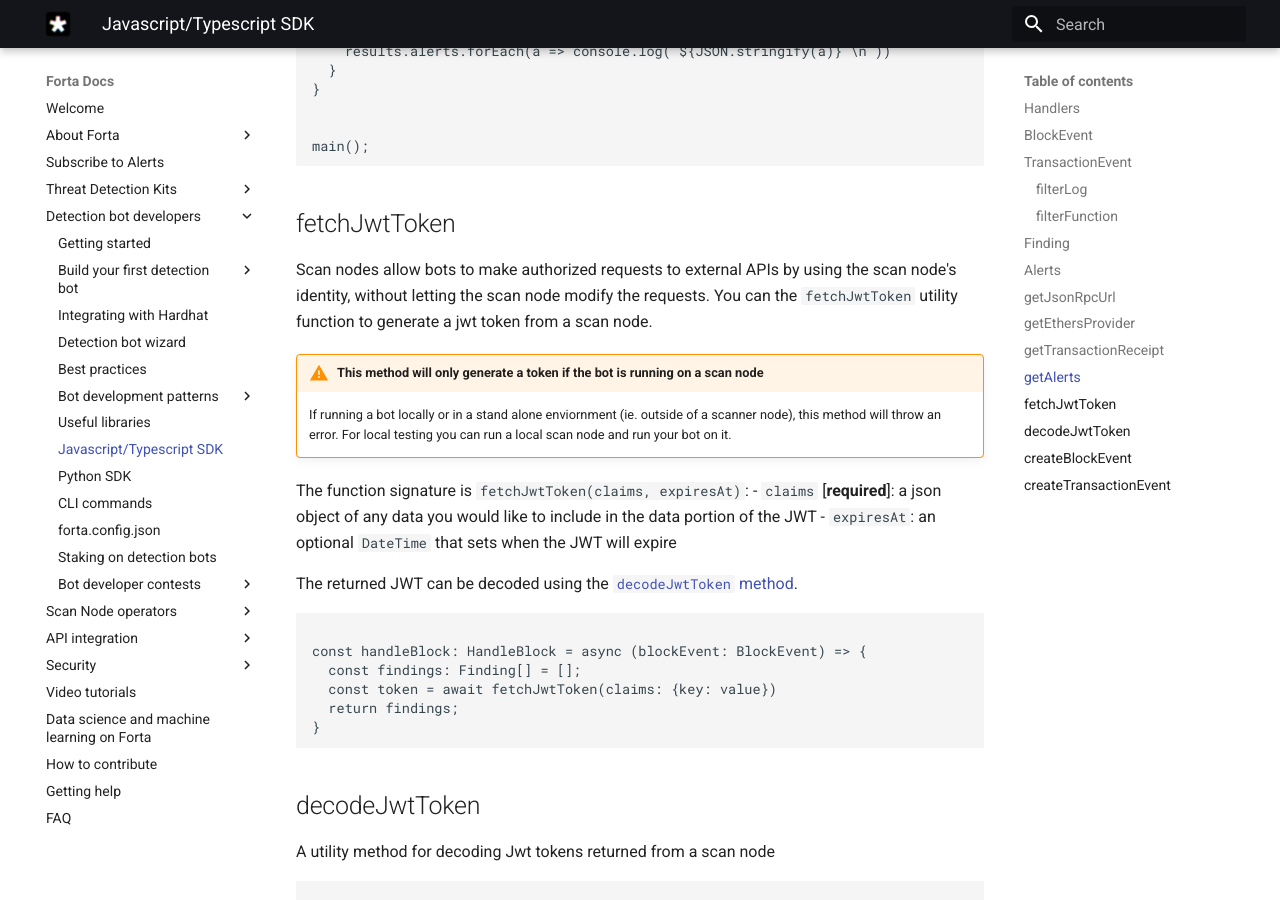
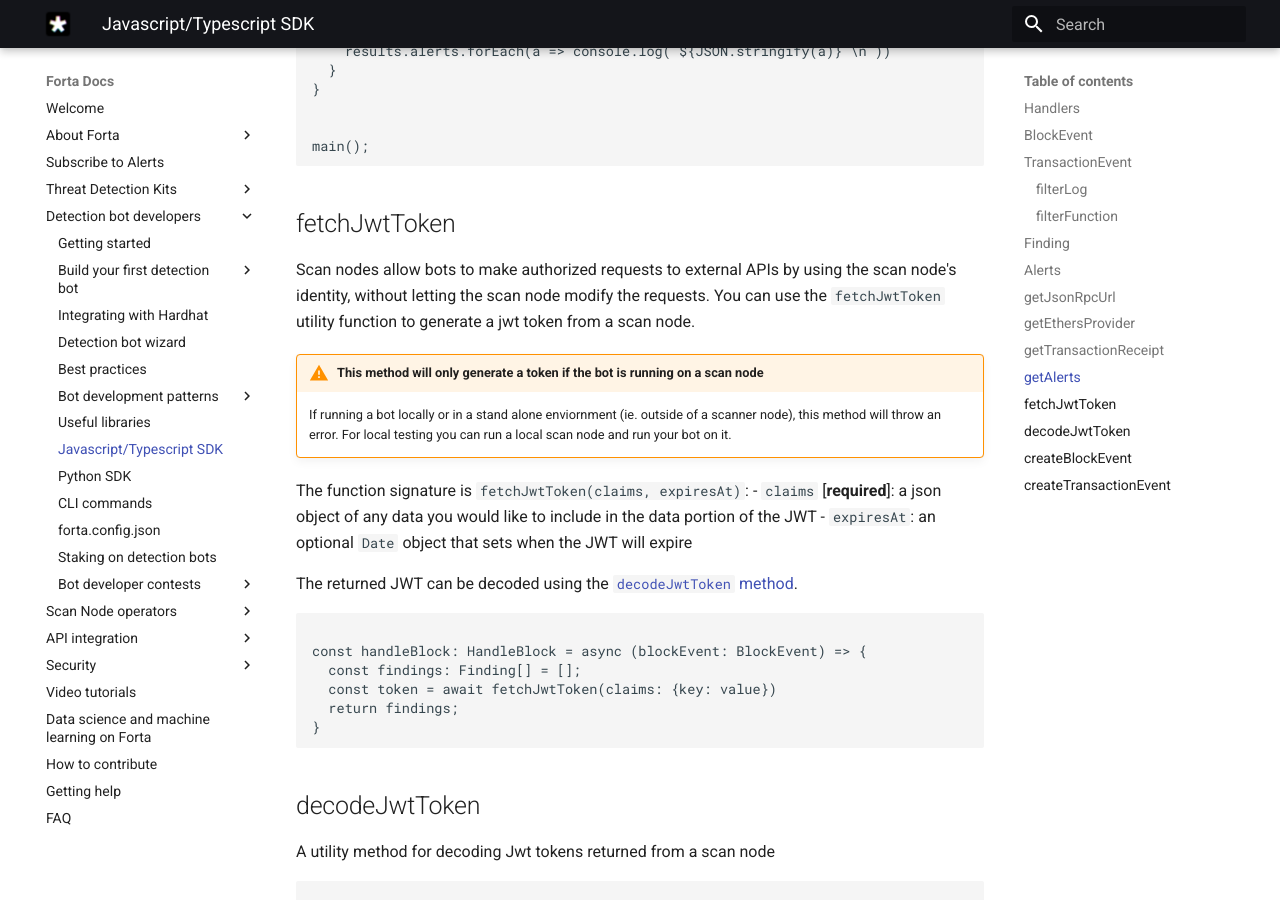
Before and after one commit to forta-network/docs, an MkDocs documentation site: the page built from docs/sdk.md, in a window 1280 px wide and 900 px high, scrolled down 8670 px. Built offline with MkDocs 1.6.1 and Material for MkDocs 9.7.7, drawn with Linux system fonts in a browser that asks for light colours.

Commit message:
Updating typos

```diff
--- a/docs/sdk.md
+++ b/docs/sdk.md
@@ -271,14 +271,14 @@
 
 ## fetchJwtToken
 
-Scan nodes allow bots to make authorized requests to external APIs by using the scan node's identity, without letting the scan node modify the requests. You can the `fetchJwtToken` utility function to generate a jwt token from a scan node.
+Scan nodes allow bots to make authorized requests to external APIs by using the scan node's identity, without letting the scan node modify the requests. You can use the `fetchJwtToken` utility function to generate a jwt token from a scan node.
 
 !!! warning "This method will only generate a token if the bot is running on a scan node"
     If running a bot locally or in a stand alone enviornment (ie. outside of a scanner node), this method will throw an error. For local testing you can run a local scan node and run your bot on it.
 
 The function signature is `fetchJwtToken(claims, expiresAt)`:
 - `claims` [**required**]:  a json object of any data you would like to include in the data portion of the JWT
-- `expiresAt`:  an optional `DateTime` that sets when the JWT will expire
+- `expiresAt`:  an optional `Date` object that sets when the JWT will expire
 
 The returned JWT can be decoded using the [`decodeJwtToken` method](sdk.md#decodeJwtToken).
 
```
Also changed, not shown: docs/python.md (+1 -1 lines).
